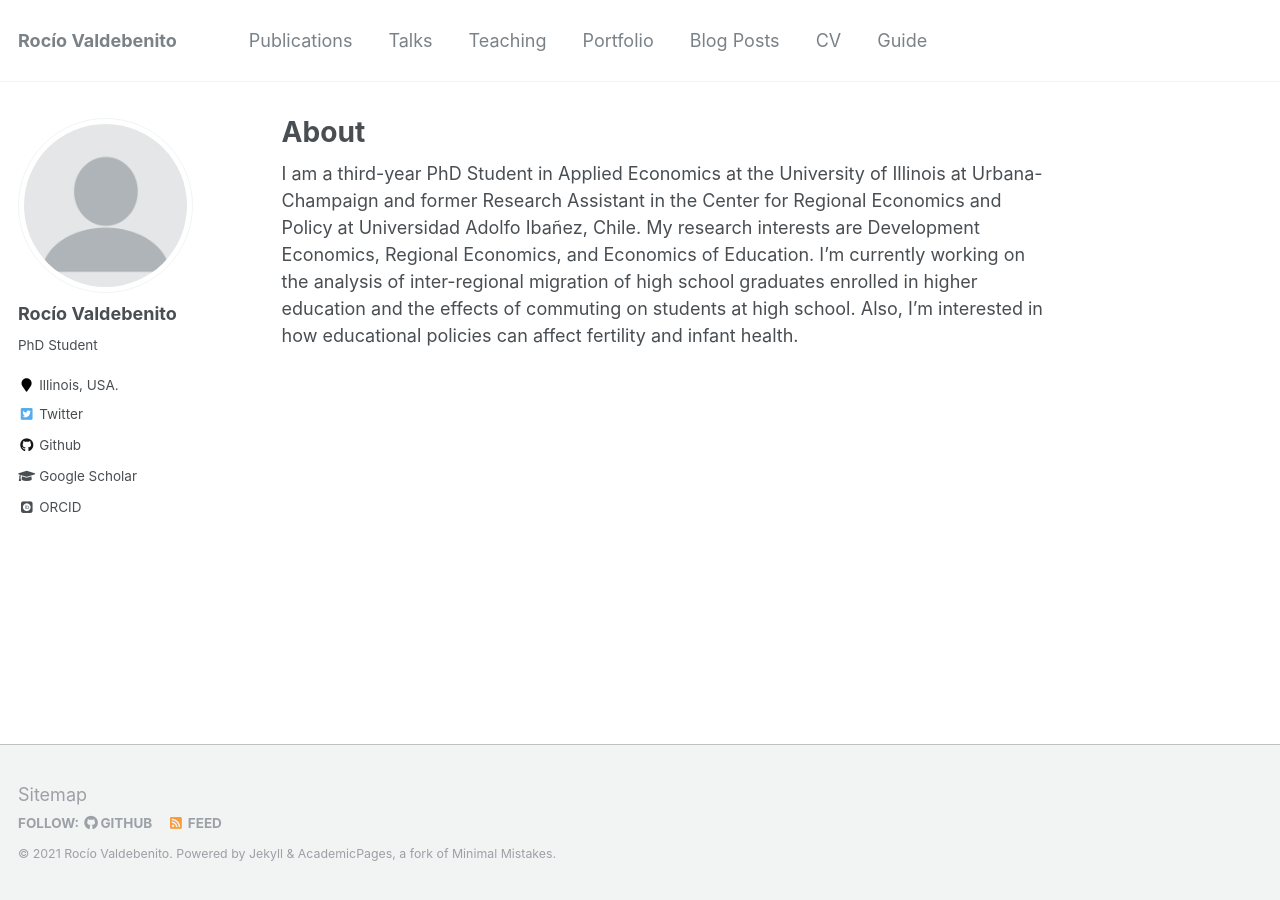
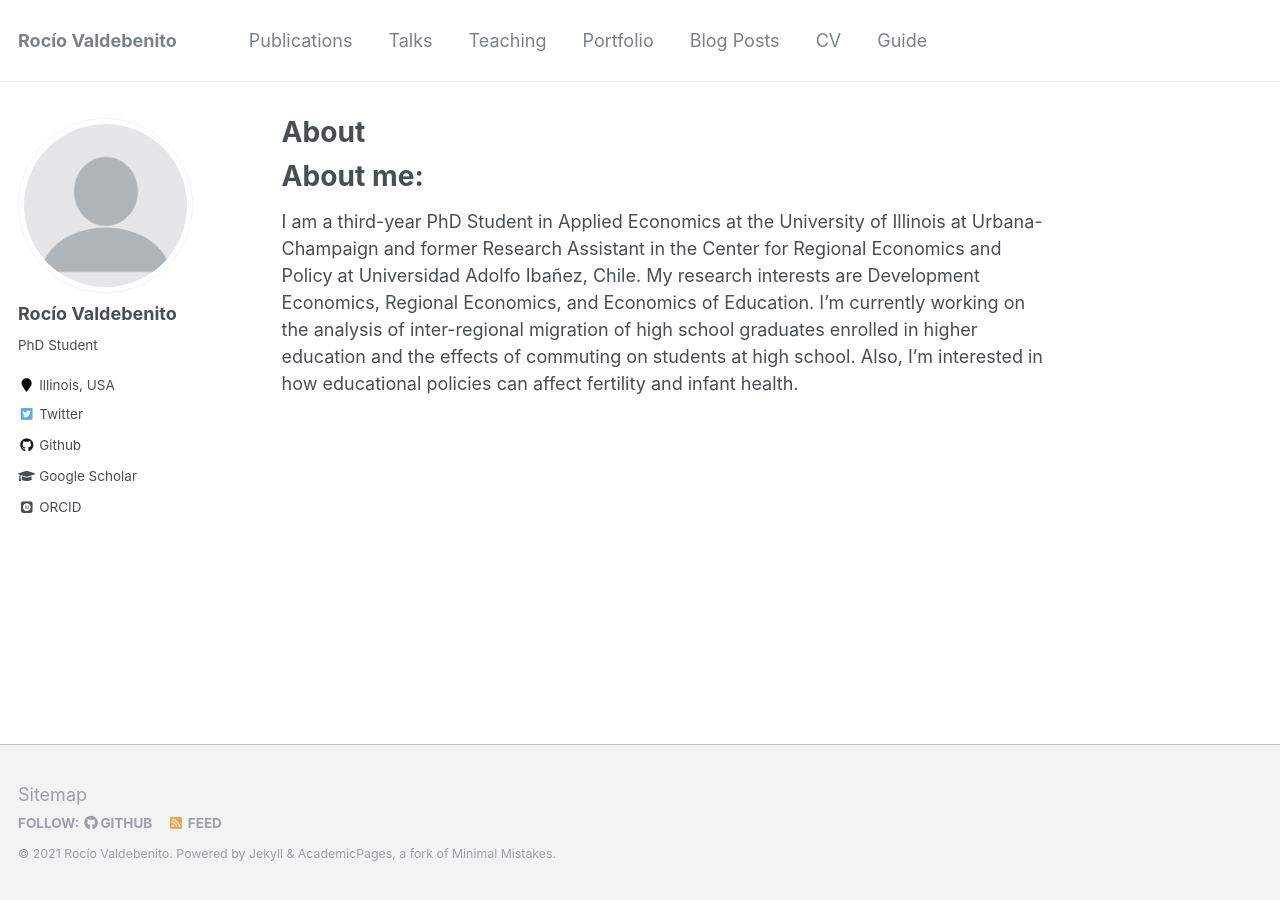
Before and after one commit to rvaldebenito/rvaldebenito.github.io, a Jekyll site: the page built from _pages/about.md, in a window 1280 px wide. Built offline with Jekyll 4.4.1, drawn with Linux system fonts in a browser that asks for light colours; some web fonts are replaced.

Commit message:
changing config and about

```diff
--- a/_config.yml
+++ b/_config.yml
@@ -83,7 +83,7 @@ author:
   name             : "Rocío Valdebenito"
   avatar           : "profile.png"
   bio              : "PhD Student"
-  location         : "Illinois, USA."
+  location         : "Illinois, USA"
   employer         :
   pubmed           :
   googlescholar    : "http://yourfullgooglescholarurl.com"
@@ -96,7 +96,7 @@ author:
   flickr           :
   facebook         :
   foursquare       :
-  github           : "academicpages"
+  github           : "rvaldebenito"
   google_plus      :
   keybase          :
   instagram        :
@@ -109,7 +109,7 @@ author:
   stackoverflow    : # http://stackoverflow.com/users/123456/username
   steam            :
   tumblr           :
-  twitter          : "replacethistwitterhandle"
+  twitter          : "r_valdebenito"
   vine             :
   weibo            :
   xing             :
--- a/_pages/about.md
+++ b/_pages/about.md
@@ -8,4 +8,9 @@ redirect_from:
   - /about.html
 ---
 
+
+
+About me:
+======
+
 I am a third-year PhD Student in Applied Economics at the University of Illinois at Urbana-Champaign and former Research Assistant in the Center for Regional Economics and Policy at Universidad Adolfo Ibañez, Chile. My research interests are Development Economics, Regional Economics, and Economics of Education. I'm currently working on the analysis of inter-regional migration of high school graduates enrolled in higher education and the effects of commuting on students at high school. Also, I'm interested in how educational policies can affect fertility and infant health.
```
